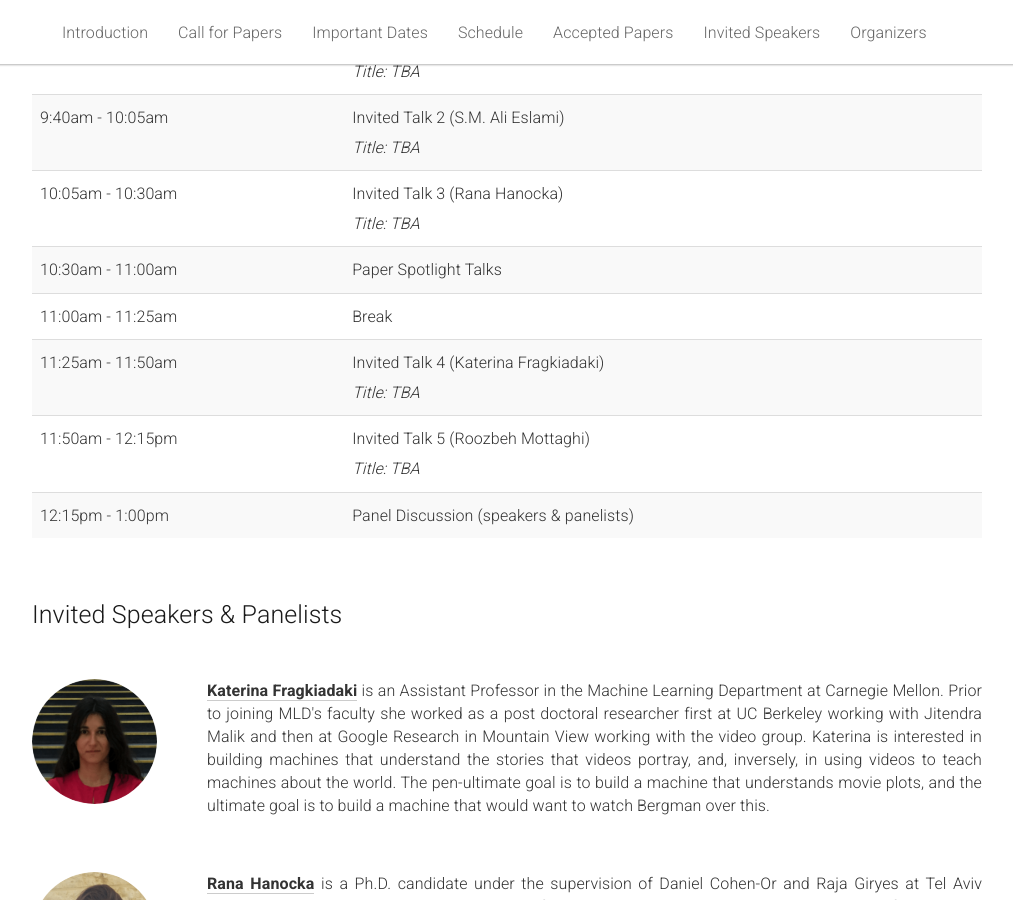
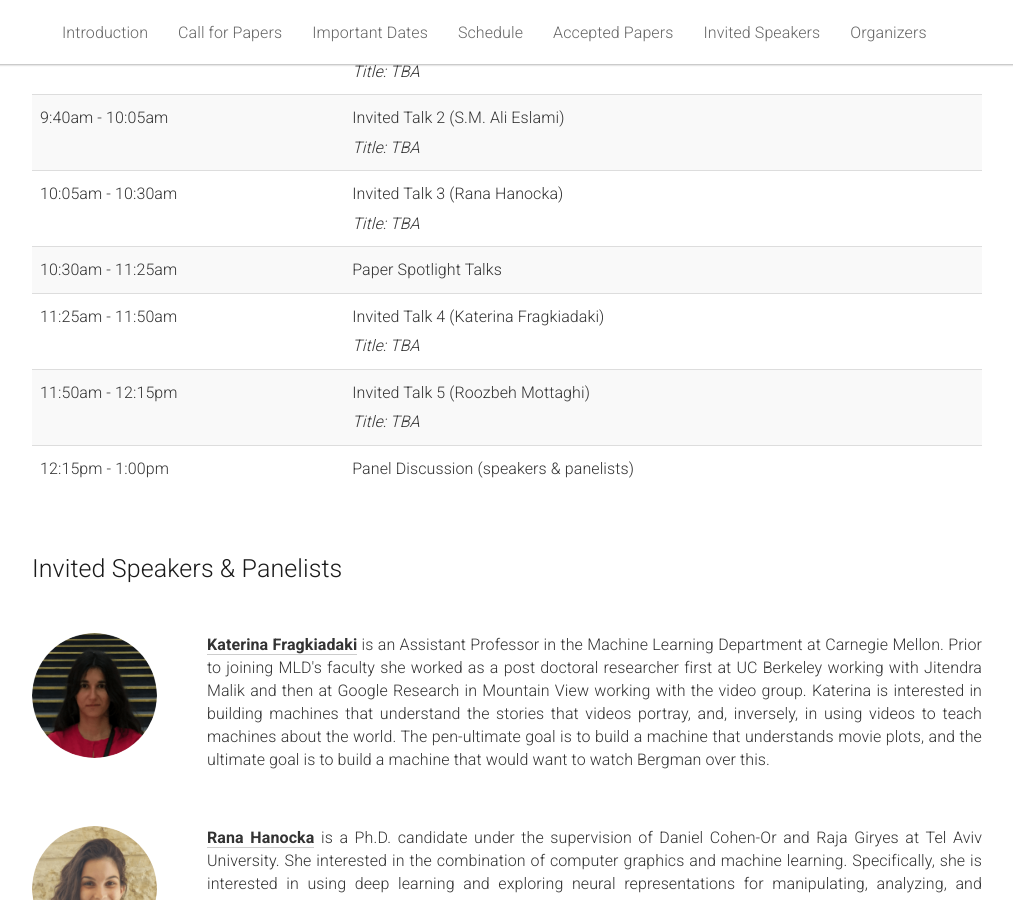
Before and after one commit to wdar21/wdar21.github.io, a Jekyll site: the page built from _pages/home.md, in a window 1280 px wide and 900 px high, scrolled down 1298 px. Shown: the whole window, without its empty margins (133-1146 px from the left). Built offline with Jekyll 4.4.1, drawn with Linux system fonts in a browser that asks for light colours.

Commit message:
update schedule

```diff
--- a/_pages/home.md
+++ b/_pages/home.md
@@ -166,15 +166,15 @@ acknowledgements: ""
           <td></td>
         </tr>
         <tr>
-          <td>10:30am - 11:00am</td>
+          <td>10:30am - 11:25am</td>
           <td>Paper Spotlight Talks</td>
           <td></td>
         </tr>
-        <tr>
-          <td>11:00am - 11:25am</td>
+        <!-- <tr>
+          <td>11:10am - 11:25am</td>
           <td>Break</td>
           <td></td>
-        </tr>
+        </tr> -->
         <tr>
           <td>11:25am - 11:50am</td>
           <td>
```
